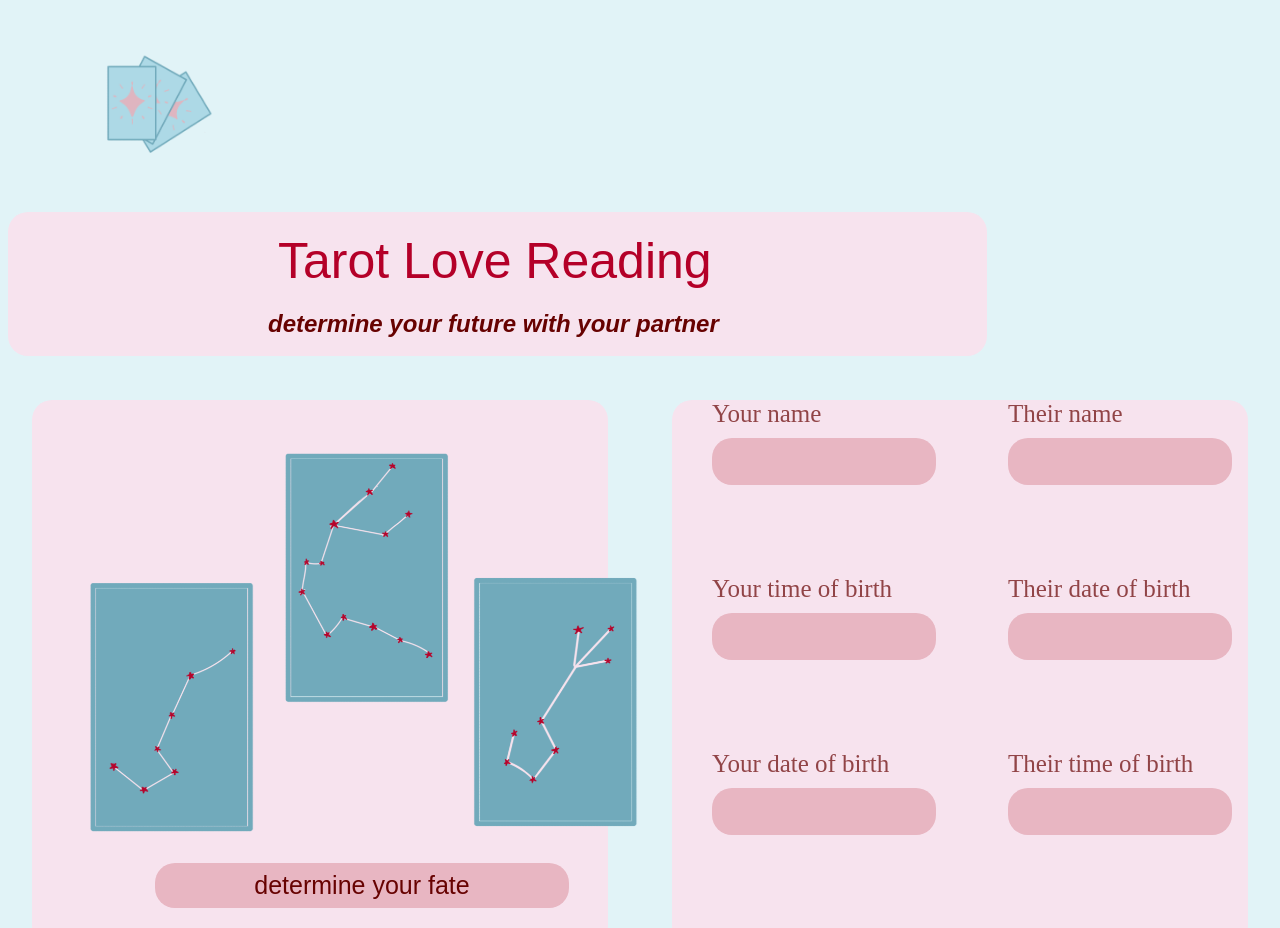
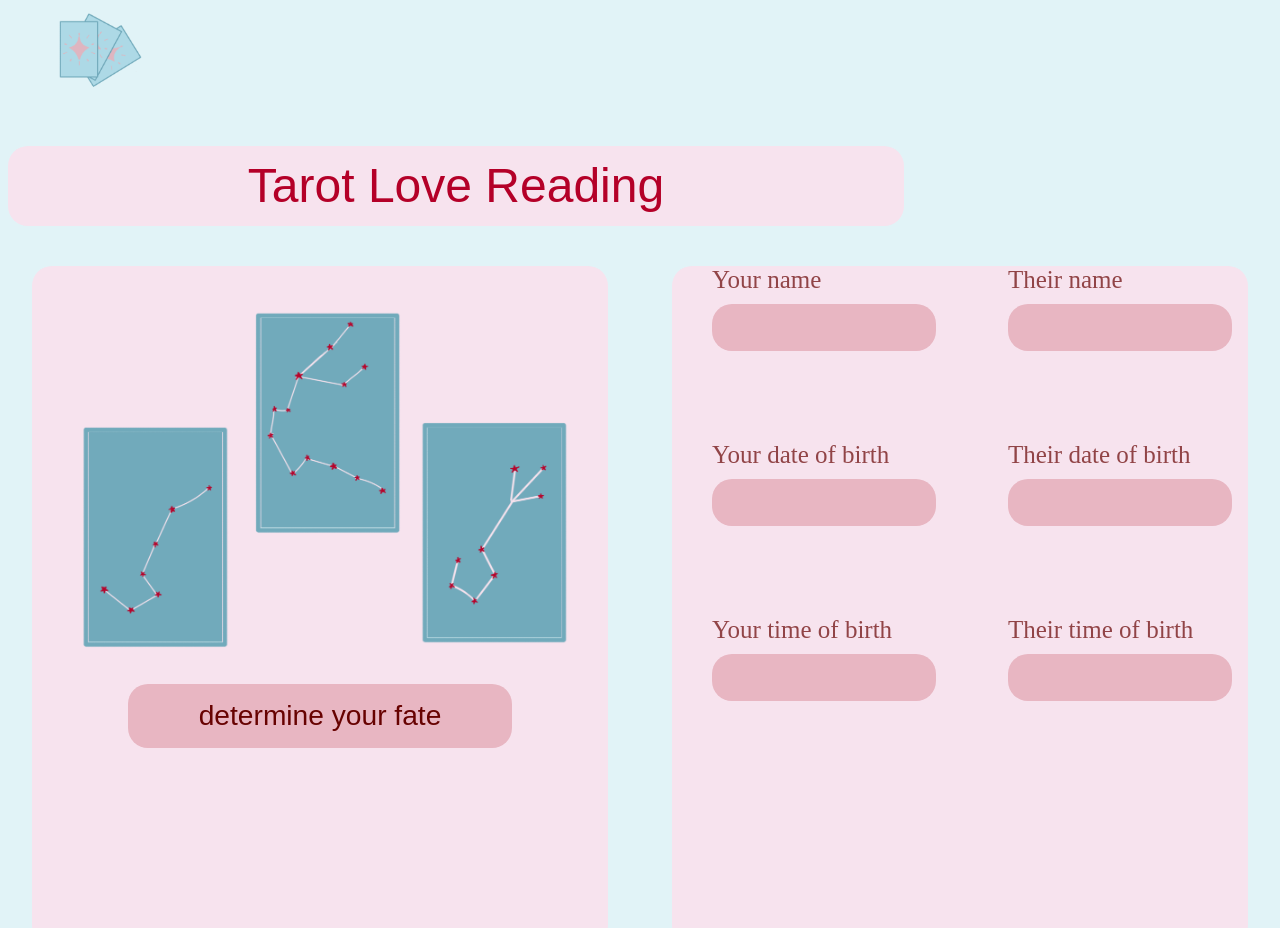
Before and after one commit to Polikiss/Polikiss.github.io, a website: page tarotLove/index.html in a window 1280 px wide. Shown: the top 928 px of the page. Drawn offline with Linux system fonts and the light colour scheme.

Commit message:
chore: add title logo

```diff
--- a/tarotLove/css/footer.css
+++ b/tarotLove/css/footer.css
@@ -2,6 +2,7 @@
     height: 6vh;
     width: 6vh;
     margin-left: 14vw;
+    vertical-align: middle
 
 }
 
@@ -12,4 +13,5 @@ footer{
 
 .contactInfo{
     font-size: 22px;
+    vertical-align: middle
 }
--- /dev/null
+++ b/tarotLove/css/main.css
@@ -0,0 +1,63 @@
+.mainFields{
+    margin-left: auto;
+    margin-right: auto;
+    width: 45vw;
+    height: 85vh;
+    background: #F7E3EE;
+    border-radius: 20px;
+}
+
+.inputFields {
+    margin: 0 auto;
+    width: 45vw;
+    height: 85vh;
+    background: #F7E3EE;
+    border-radius: 20px;
+    column-count: 2;
+}
+
+.tarotCards {
+    width: 45vw;
+    justify-content: space-around;
+}
+
+.determineButton {
+    width: 30vw;
+    height: 8vh;
+
+    background: #E8B6C2;
+    border-radius: 20px 20px 20px 20px;
+    border: 0;
+    color: #670201;
+    font-size: 2.2vw;
+    margin: 0 auto;
+    display: block;
+}
+
+
+
+
+input {
+    background: #E8B6C2;
+    border-radius: 20px;
+    width: 220px;
+    height: 45px;
+    border: 0;
+    margin-bottom: 90px;
+    margin-left: 5vh;
+    margin-top: 10px;
+
+}
+
+label {
+    justify-content: space-between;
+    margin-left: 40px;
+    color: #670201;
+    opacity: .7;
+    font-size: 25px;
+}
+
+main{
+    padding-top: 5vh;
+    column-count: 2;
+}
--- a/tarotLove/css/style.css
+++ b/tarotLove/css/style.css
@@ -1,99 +1,65 @@
 .logo {
-    width: 194px;
-    height: 144px;
-    float: left;
-    margin-right: 70px;
-    margin-left: 50px;
-    margin-top: 30px;
+    margin-top: -1vh;
+    margin-left: 1vw;
+    width: 19vh;
+
+}
+.logoAndTitleAndMenu{
+
+}
+.menu{
+    margin-top: -1vh;
+    width: 9vh;
+}
+
+.mainTitleAndDescription {
+    width: 70vw;
+    height: 10vh;
+    background: #F7E3EE;
+    border-radius: 20px 20px 20px 20px;
+    font-family: Arial, serif;
+
+}
+
+.mainTitle {
+    font-size: 6vh;
+    font-weight: normal;
+    color: #B40028;
+    text-align: center;
+    vertical-align: middle;
+    line-height: 10vh;
 }
 
 
-.mainTitleAndDescription {
-    width: 979px;
-    height: 144px;
-    background: #F7E3EE;
-    border-radius: 20px 20px 20px 20px;
-    float: left;
-    font-family: Arial, serif;
-    margin-top: 30px;
+@media screen and (max-width: 768px) {
+    .mainTitle {
+        font-size: 4vh;
+        font-weight: normal;
+        color: #B40028;
+        text-align: center;
+        vertical-align: middle;
+        line-height: 10vh;
+    }
+
+    .mainTitleAndDescription {
+        width: 50vw;
+        height: 10vh;
+        background: #F7E3EE;
+        border-radius: 20px 20px 20px 20px;
+        font-family: Arial, serif;
+        vertical-align: middle;
+        margin-left: -40%;
+
+    }
+
 }
 
-.mainTitle {
-    font-size: 50px;
-    font-weight: normal;
-    color: #B40028;
-    margin-top: 20px;
-    margin-bottom: 10px;
-    margin-left: 270px;
-}
+
 
 .mainDescription {
     font-style: italic;
     color: #670201;
-    margin-left: 260px;
+    text-align: center;
+    vertical-align: middle;
+    margin-top: -9vh;
 }
-
-.mainFields{
-    margin-left: auto;
-    margin-right: auto;
-    width: 45vw;
-    height: 80vh;
-    background: #F7E3EE;
-    border-radius: 20px;
-}
-
-.inputFields {
-    margin-left: auto;
-    margin-right: auto;
-    width: 45vw;
-    height: 80vh;
-    background: #F7E3EE;
-    border-radius: 20px;
-    column-count: 2;
-}
-
-.tarotCards {
-    width: 652px;
-    height: 469px;
-    justify-content: space-around;
-}
-
-.determineButton {
-    width: 414px;
-    height: 45px;
-    margin-left: 123px;
-    background: #E8B6C2;
-    border-radius: 20px 20px 20px 20px;
-    border: 0;
-    color: #670201;
-    font-size: 25px;
-    margin-top: -10px;
-}
-
-
-
-
-input {
-    background: #E8B6C2;
-    border-radius: 20px;
-    width: 220px;
-    height: 45px;
-    border: 0;
-    margin-bottom: 90px;
-    margin-left: 5vh;
-    margin-top: 10px;
-
-}
-
-label {
-    justify-content: space-between;
-    margin-left: 40px;
-    color: #670201;
-    opacity: .7;
-    font-size: 25px;
-}
-
-main{
-    padding-top: 5vh;
-    column-count: 2;
-}
--- a/tarotLove/index.html
+++ b/tarotLove/index.html
@@ -5,12 +5,14 @@
     <base href="tarot_love_reading/">
     <meta charset="UTF-8">
     <title>Tarot Love Reading</title>
+    <link rel="icon" href="/tarotLove/images/title.png" type="image">
     <meta name="description" content="tarot love reading, future telling,
     divination for love, astrology, natal chart ">
     <meta name="author" content="Polina Shevtsova">
     <meta name="application name" content="Tarot Online">
     <link rel="stylesheet" href="/tarotLove/css/style.css">
     <link rel="stylesheet" href="/tarotLove/css/footer.css">
+    <link rel="stylesheet" href="/tarotLove/css/main.css">
     <style>
         body {
             background: #E1F3F7
@@ -21,19 +23,21 @@
 <body>
 
 <header>
-    <div style="display: inline-block;">
+    <div class="logoAndTitleAndMenu" style="display: inline-block;">
         <img class="logo" src="/tarotLove/images/logo.png" alt="Tarot star cards logo"/>
-        <section class="mainTitleAndDescription">
+        <div class="mainTitleAndDescription">
              <h1 class="mainTitle">Tarot Love Reading</h1>
-            <h2 class="mainDescription"> determine your future with your partner </h2>
-        </section>
+        </div>
+        <!-- <img class="menu" src="/tarotLove/images/menu.png" alt="Menu img"/>  -->
       </div>
   </header>
 
   <main>
+
     <div class="mainFields">
         <img class="tarotCards" src="/tarotLove/images/cards.png" alt="Tarot love cards"/>
         <input class="determineButton" type="button" value="determine your fate">
+
     </div>
 
    <div class="inputFields">
@@ -46,17 +50,16 @@
         </form>
 
         <form class="" action="index.html" method="post">
-            <label for="input4">Your time of birth
-            </label><br>
-            <input type="text" id="input4">
-        </form>
-
-        <form class="" action="index.html" method="post">
             <label for="input6">Your date of birth
             </label><br>
             <input type="text" id="input6">
         </form>
 
+       <form class="" action="index.html" method="post">
+           <label for="input4">Your time of birth
+           </label><br>
+           <input type="text" id="input4">
+       </form>
 
         <form class="" action="index.html" method="post">
             <label for="input1">Their name
@@ -100,5 +103,6 @@
   </footer>
 
 
+
 </body>
 </html>
```
Also changed, not shown: tarotLove/images/menu.png (added), tarotLove/images/title.png (added). Lines whose indentation alone changed are shown as unchanged.
